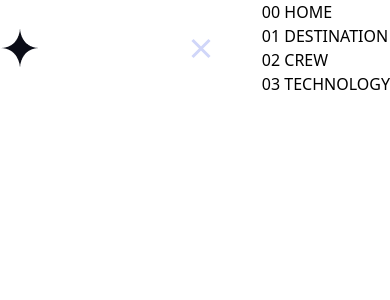
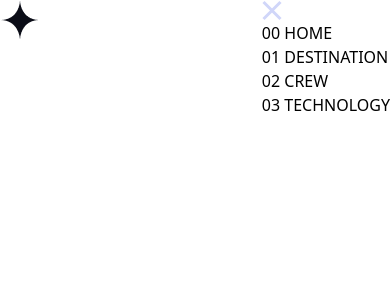
Before and after one commit to elvisowusu/Space_torism, a React (Vite) app: page / in a window 390 px wide. Both pictures are taken after a click on the button 378 px from the left and 17 px from the top of the page. Shown: the top 300 px of the page. Built offline with nearby package versions, Linux system fonts and the light colour scheme.

Commit message:
refactor: Improve Header component with responsive menu and state management

```diff
--- a/src/components/Header.jsx
+++ b/src/components/Header.jsx
@@ -31,25 +31,26 @@ function Header() {
 
 
     return (
-        <header className='flex items-center justify-between lg:h-[96px]'>
+        <header className='relative flex items-center justify-between lg:h-[96px]'>
             <button><img src={logo} height={40} alt="" /></button>
-            <hr className='text-red-700 lg:w-[473px] md:w-0'/>
-
-            <section>
+            <>
                 {state.screenWidth> 768?
-                <NavItems/>:
+                <div className='flex'>
+                    <hr className='text-red-700 w-[473px] md:w-0'/>
+                    <NavItems/>
+                </div>:
                 <>{
                     state.clicked?
                     null:
                     <button onClick={() => dispatch({type: "SET_CLICKED", payload: !state.clicked})}><img src={menuBar} alt="" /></button>
                 }</>
             }
-            </section>
+            </>
             {state.clicked?
-            <>
-            <button><img src={close} onClick={() => dispatch({type: "SET_CLICKED", payload: !state.clicked})} alt="" /></button>
-            <NavItems/>
-            </>:
+            <div className='absolute right-0 top-0 flex flex-col gap'>
+                <button><img src={close} onClick={() => dispatch({type: "SET_CLICKED", payload: !state.clicked})} alt="" /></button>
+                <NavItems/>
+            </div>:
             null}
         </header>
     );
```
